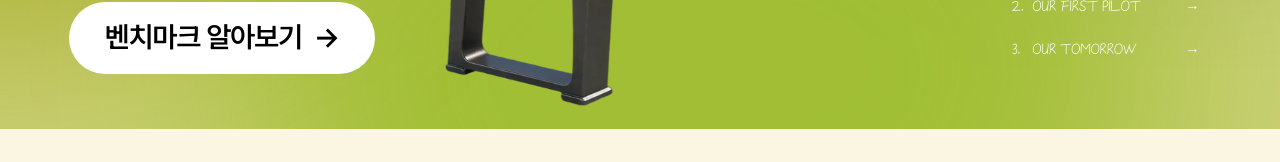
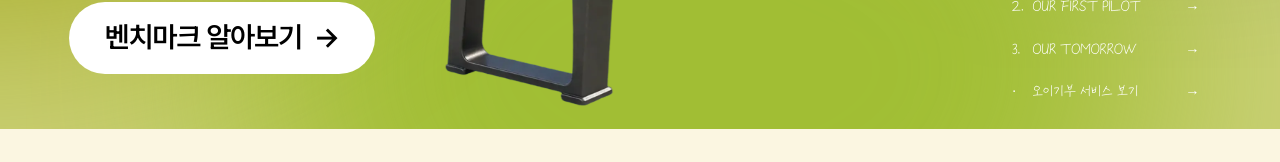
Before and after one commit to DeveloperAcademy-POSTECH/2026-C6-A01-BenchMark, a Next.js app in the folder apps/web/: page /benchmark in a window 1280 px wide. Shown: the part 555-717 px from the top of the page. Built offline with nearby package versions, Linux system fonts and the light colour scheme.

Commit message:
[feat] BenchMark에서 오이기부 이동 링크 연결

```diff
--- a/apps/web/src/components/brand/brand-home.tsx
+++ b/apps/web/src/components/brand/brand-home.tsx
@@ -1,6 +1,7 @@
 import Image from "next/image";
 import s from "./brand-home.module.css";
 
+const serviceUrl = "https://oi-web-preview-design-preview.up.railway.app";
 const pilotUrl = "https://mat-web-production.up.railway.app";
 const sections = [
   ["belief", "OUR BELIEF"],
@@ -11,6 +12,7 @@ const sections = [
 function SectionNav({ footer = false }: { footer?: boolean }) {
   return <nav className={`${s.sectionNav} ${footer ? s.footerNav : ""}`} aria-label={footer ? "하단 목차" : "페이지 목차"}>
     {sections.map(([id, label], index) => <a key={id} href={`#${id}`}><span>{index + 1}.</span><span>{label}</span><span aria-hidden="true">→</span></a>)}
+    <a href={serviceUrl}><span aria-hidden="true">·</span><span>오이기부 서비스 보기</span><span aria-hidden="true">→</span></a>
   </nav>;
 }
 function SectionLabel({ index }: { index: number }) {
```
Also changed, not shown: 1 other file (tests, documents, lock files or other folders).
